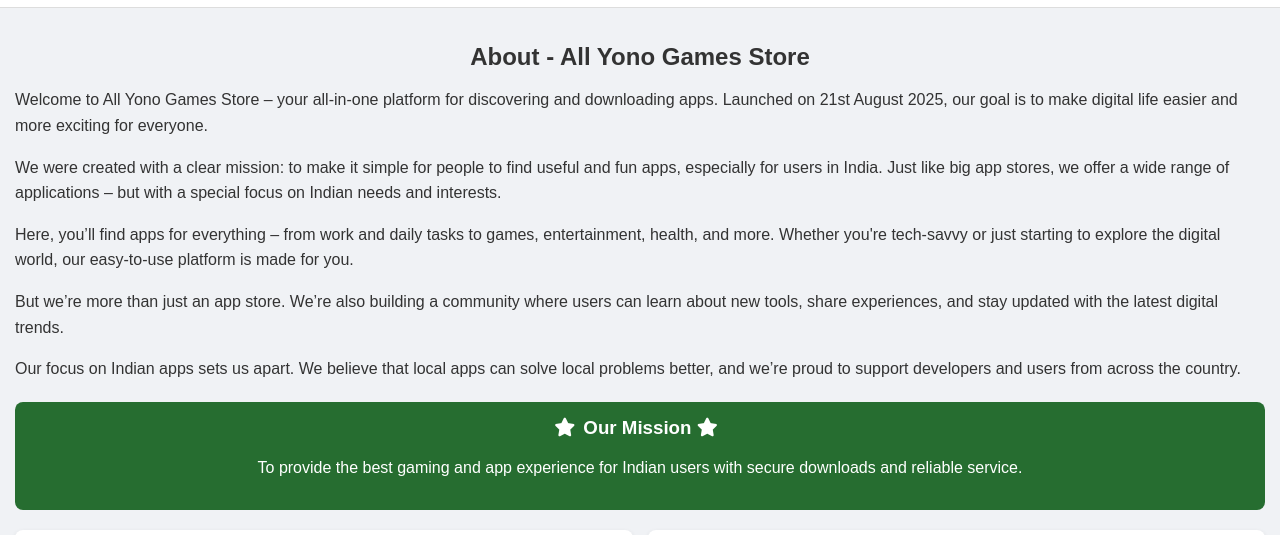
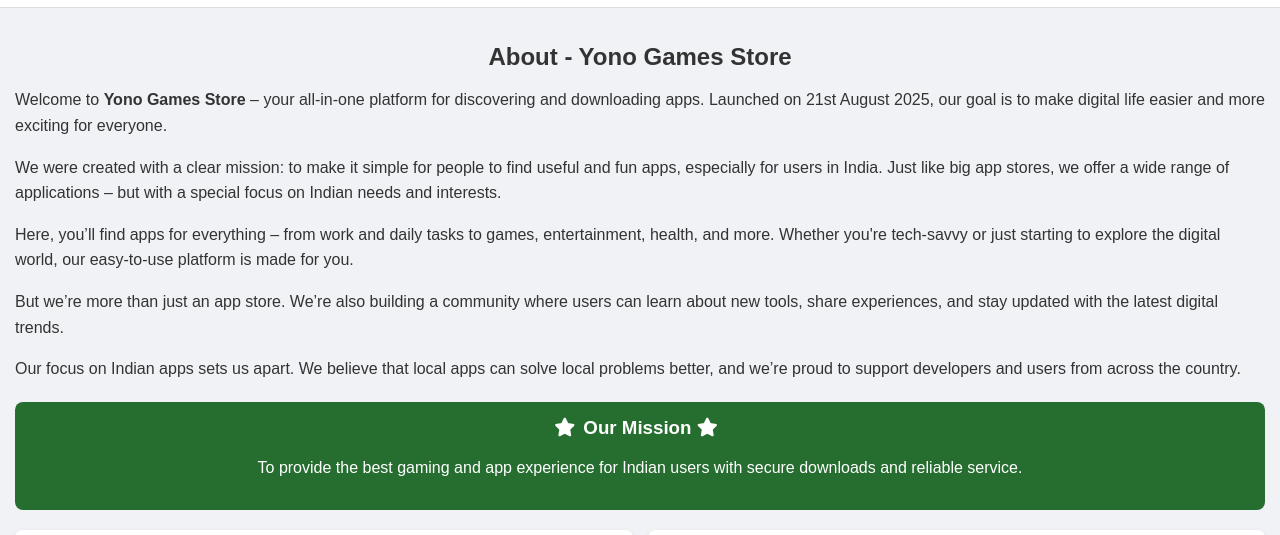
Before and after one commit to DipD007/Yono-Game, a website: page public/about.html in a window 1280 px wide. Shown: the part 103-638 px from the top of the page. Drawn offline with Linux system fonts and the light colour scheme.

Commit message:
Initial Commit

```diff
--- a/public/about.html
+++ b/public/about.html
@@ -105,10 +105,10 @@
     </nav>
 
     <main class="container">
-        <h1 class="page-title">About - All Yono Games Store</h1>
+        <h1 class="page-title">About - Yono Games Store</h1>
 
         <p>
-            Welcome to All Yono Games Store – your all-in-one platform for discovering and downloading apps. Launched on 21st August 2025, our goal is to make digital life easier and more exciting for everyone.
+            Welcome to <b>Yono Games Store</b> – your all-in-one platform for discovering and downloading apps. Launched on 21st August 2025, our goal is to make digital life easier and more exciting for everyone.
         </p>
 
         <p>
```
